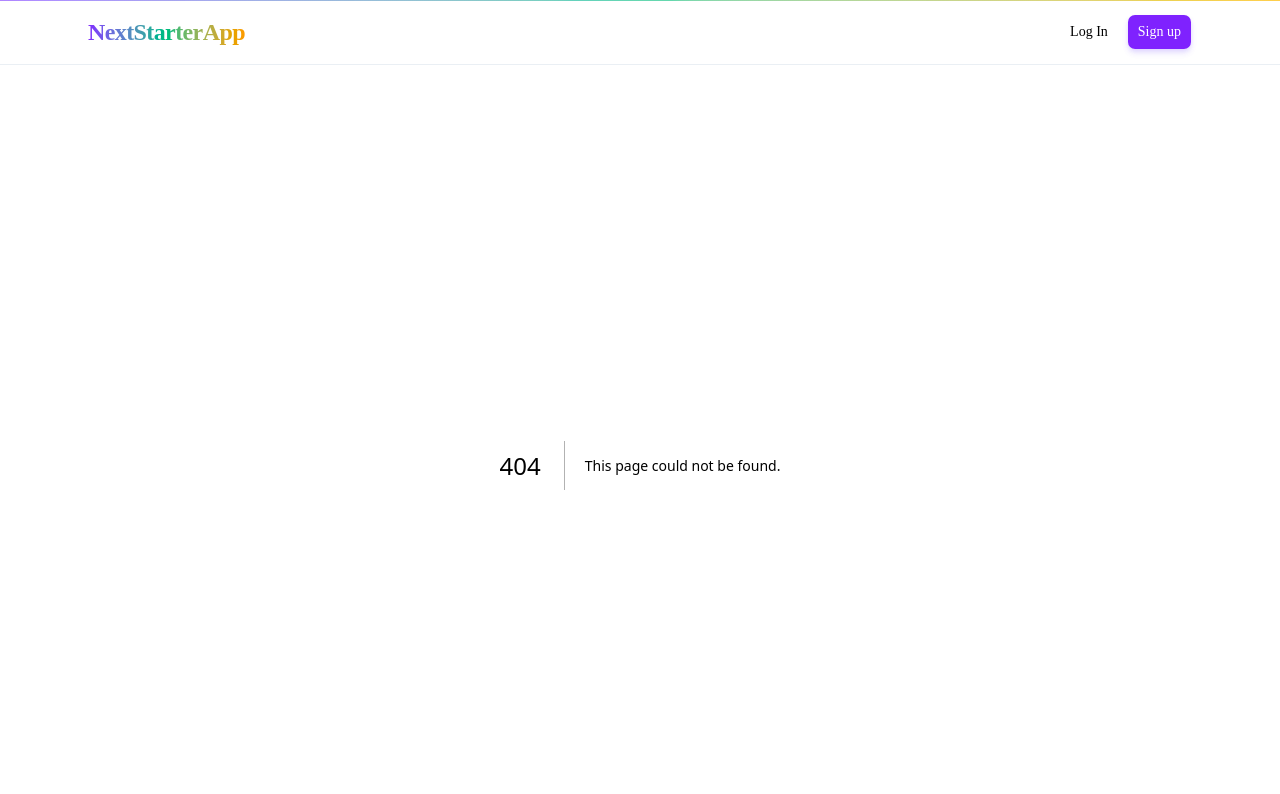
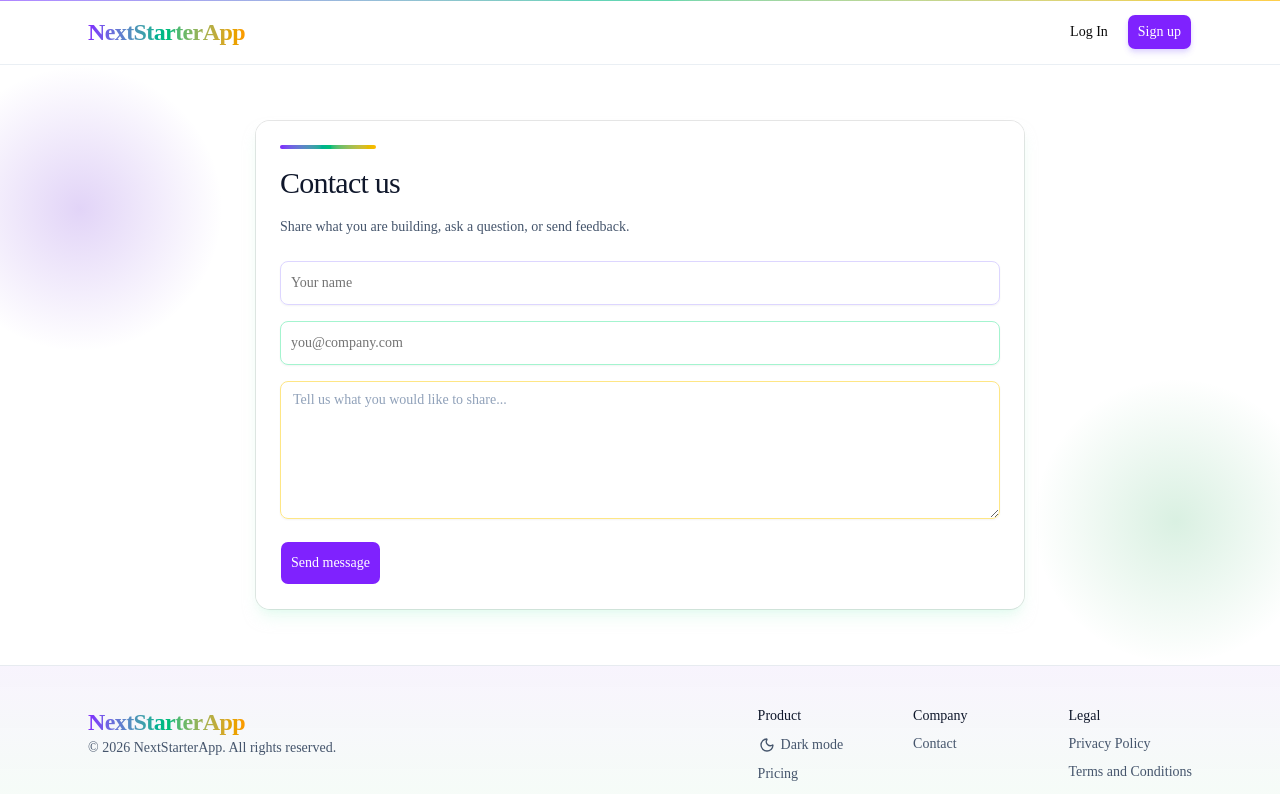
Before and after one commit to masonnh/NextStarterApp, a Next.js app: page /contact in a window 1280 px wide. Before the commit this address had no page. Shown: the top 794 px of the page. Built offline with nearby package versions, Linux system fonts and the light colour scheme.

Commit message:
contact page

```diff
--- /dev/null
+++ b/src/app/contact/actions.ts
@@ -0,0 +1,42 @@
+'use server';
+
+import { createClient } from '@/lib/supabase/server';
+
+const emailPattern = /^[^\s@]+@[^\s@]+\.[^\s@]+$/;
+
+export async function submitContactForm(formData: FormData) {
+  const rawName = formData.get('name');
+  const rawEmail = formData.get('email');
+  const rawMessage = formData.get('message');
+
+  const name = typeof rawName === 'string' ? rawName.trim() : '';
+  const email =
+    typeof rawEmail === 'string' ? rawEmail.trim().toLowerCase() : '';
+  const message = typeof rawMessage === 'string' ? rawMessage.trim() : '';
+
+  if (!name || name.length < 2) {
+    return;
+  }
+
+  if (!email || !emailPattern.test(email)) {
+    return;
+  }
+
+  if (!message || message.length < 10) {
+    return;
+  }
+
+  const supabase = await createClient();
+  const tableName = 'contact_submissions';
+
+  const { error } = await supabase.from(tableName).insert({
+    name,
+    email,
+    message,
+    source: 'contact-page',
+  });
+
+  if (error) {
+    console.error('Failed to save contact form submission:', error.message);
+  }
+}
--- /dev/null
+++ b/src/app/contact/page.tsx
@@ -0,0 +1,69 @@
+import { Metadata } from 'next';
+
+import { Button } from '@/components/ui/Button';
+import { Card, CardContent, CardHeader, CardTitle } from '@/components/ui/card';
+import { Input } from '@/components/ui/input';
+
+import { submitContactForm } from './actions';
+
+export default function ContactPage() {
+  return (
+    <section className="relative w-full overflow-hidden px-4 py-10 sm:px-6 sm:py-14">
+      <div className="pointer-events-none absolute -left-16 top-0 h-72 w-72 rounded-full bg-[radial-gradient(circle,rgba(109,40,217,0.2),transparent_70%)]" />
+      <div className="pointer-events-none absolute -right-10 bottom-0 h-72 w-72 rounded-full bg-[radial-gradient(circle,rgba(22,163,74,0.16),transparent_70%)]" />
+
+      <div className="relative mx-auto w-full max-w-3xl">
+        <Card className="border-emerald-200 bg-white/95 shadow-lg shadow-emerald-100/50 dark:border-emerald-500/30 dark:bg-slate-900/90 dark:shadow-emerald-900/20">
+          <CardHeader className="space-y-3">
+            <div className="h-1 w-24 rounded-full bg-gradient-to-r from-violet-600 via-emerald-500 to-amber-400" />
+            <CardTitle className="font-raleway text-3xl tracking-tight text-slate-900 dark:text-slate-100">
+              Contact us
+            </CardTitle>
+            <p className="text-slate-600 dark:text-slate-300">
+              Share what you are building, ask a question, or send feedback.
+            </p>
+          </CardHeader>
+
+          <CardContent>
+            <form action={submitContactForm} className="space-y-4">
+              <Input
+                type="text"
+                name="name"
+                required
+                minLength={2}
+                placeholder="Your name"
+                className="h-11 border-violet-200 bg-white/80 dark:border-violet-500/30 dark:bg-slate-950/60"
+              />
+              <Input
+                type="email"
+                name="email"
+                required
+                placeholder="you@company.com"
+                className="h-11 border-emerald-200 bg-white/80 dark:border-emerald-500/30 dark:bg-slate-950/60"
+              />
+              <textarea
+                name="message"
+                required
+                minLength={10}
+                rows={6}
+                placeholder="Tell us what you would like to share..."
+                className="w-full rounded-md border border-amber-200 bg-white/80 px-3 py-2 text-sm text-slate-900 shadow-xs outline-none transition-[color,box-shadow] placeholder:text-slate-400 focus-visible:border-ring focus-visible:ring-3 focus-visible:ring-ring/50 dark:border-amber-500/30 dark:bg-slate-950/60 dark:text-slate-100 dark:placeholder:text-slate-500"
+              />
+              <Button
+                type="submit"
+                className="h-11 bg-violet-600 text-white hover:bg-violet-700 dark:bg-violet-500 dark:text-slate-950 dark:hover:bg-violet-400"
+              >
+                Send message
+              </Button>
+            </form>
+          </CardContent>
+        </Card>
+      </div>
+    </section>
+  );
+}
+
+export const metadata: Metadata = {
+  title: 'Contact',
+  description: 'Contact the NextStarterApp team.',
+};
--- a/src/components/layout/Footer.tsx
+++ b/src/components/layout/Footer.tsx
@@ -88,7 +88,7 @@ const Footer: React.FC = () => {
               </p>
               <Link
                 className="block text-slate-600 hover:text-emerald-700 dark:text-slate-300 dark:hover:text-emerald-300"
-                href="mailto:support@NextStarterApp.com"
+                href="/contact"
               >
                 Contact
               </Link>
```
